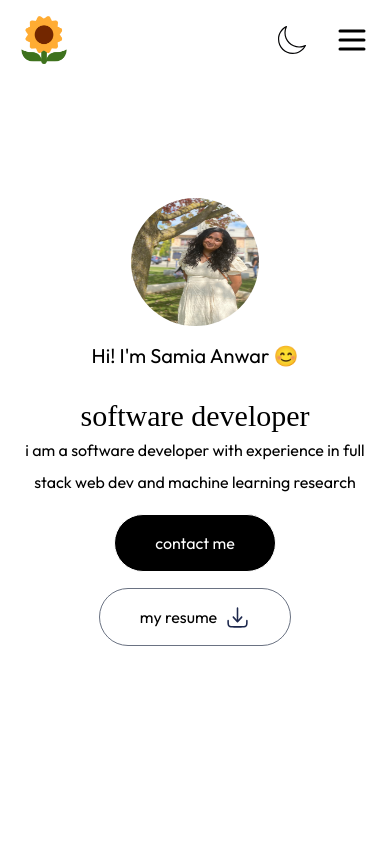
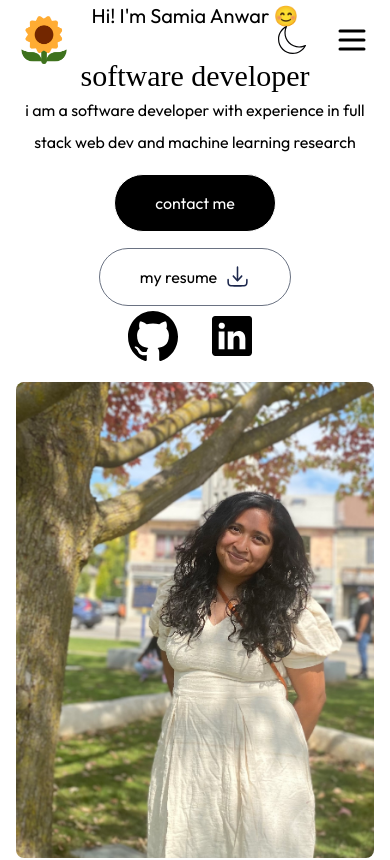
Before and after one commit to SamiaAnwar/portfolio, a Next.js app: page / in a window 390 px wide. Shown: the top 860 px of the page. Built offline with nearby package versions, Linux system fonts and the light colour scheme; a web font is replaced by a local one.

Commit message:
added github and linkedin icons and links

```diff
--- a/app/components/Header.tsx
+++ b/app/components/Header.tsx
@@ -1,6 +1,6 @@
 import React from "react";
 import Image from "next/image";
-import { profile, resume } from '@/app/assets';
+import { profile, resume, logos } from '@/app/assets';
 import { relative } from "path";
 
 export const Header=() => {
@@ -34,6 +34,23 @@
                         </div>
                     </a>
                 </div>
+                <div className="align-middle">
+                    <a href="https://github.com/SamiaAnwar" rel="noopener noreferrer" target="_blank" className="px-3 py-3">
+                        <div className="inline-block items-center align-middle">
+                            <Image src={logos.github} alt="download"
+                            width={50} height={50}/>
+                        </div>
+                    </a>
+                    <a href="https://www.linkedin.com/in/samia-anwar/" rel="noopener noreferrer" target="_blank" className="px-3 py-3">
+                        <div className="inline-block items-center align-middle">
+                            <Image src={logos.linkedin} alt="download"
+                            width={60} height={60}/>
+                        </div>
+                    </a>
+                </div>
+            </div>
+            <div className="flex sm:flex-row h-100% w-100% col-span-2">
+                <Image src={profile.src} alt="headshot" width={1666} height={2222} className="rounded-lg"/>
             </div>
         </div>
     )
```
